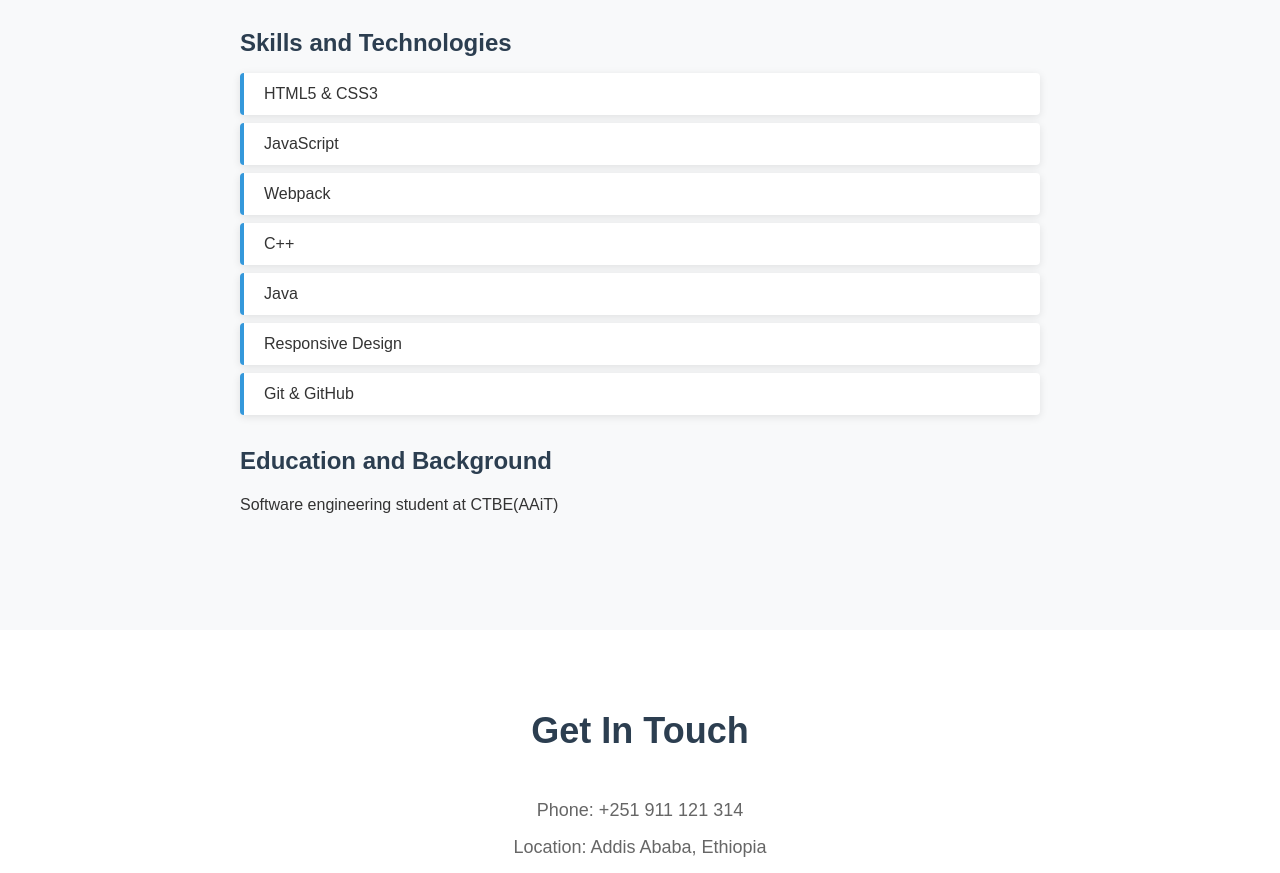
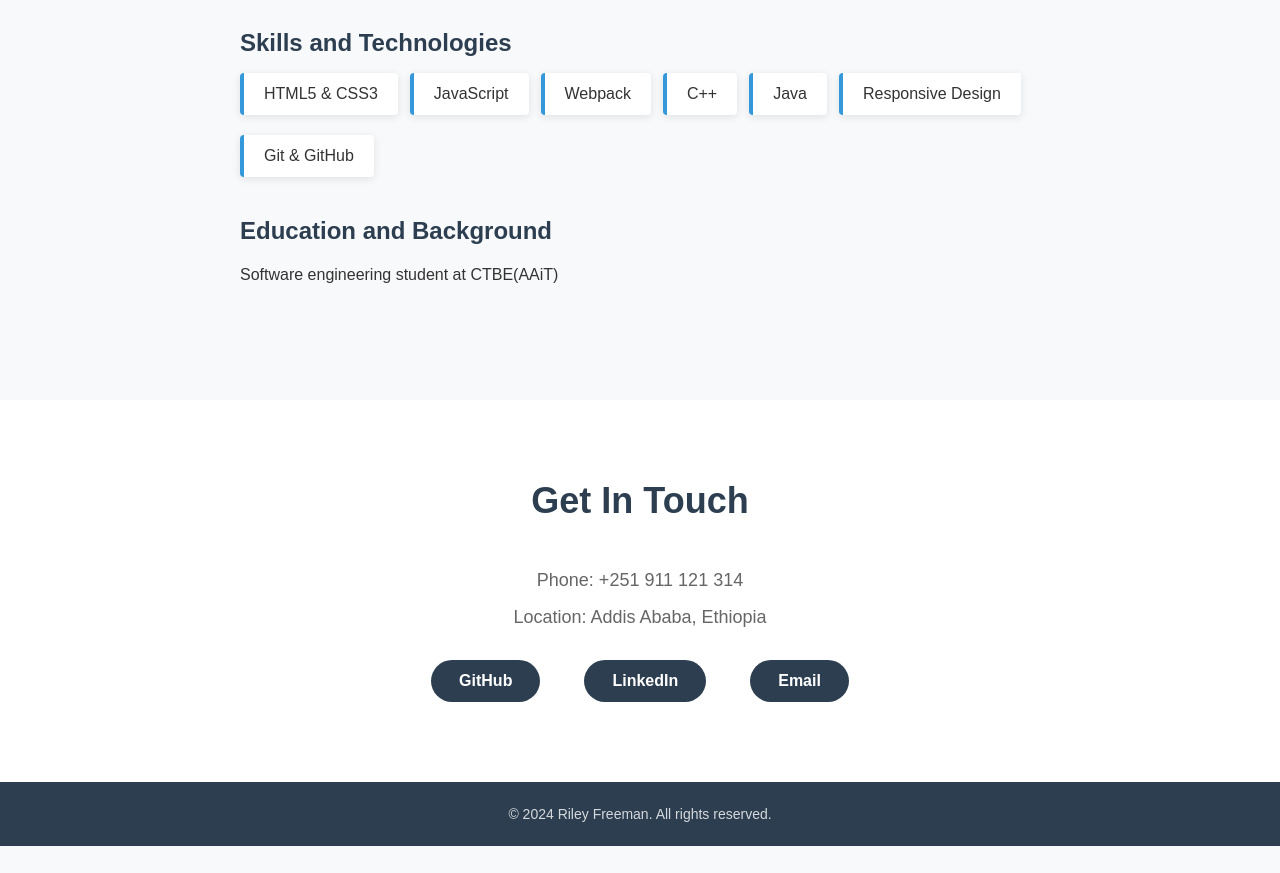
Before and after one commit to Basliel-Sisay/Home-Page, a plain HTML site: page index.html in a window 1280 px wide. Shown: the part 2719-3592 px from the top of the page. After the commit the page ends 3565 px from the top, so only its background shows below. Drawn offline with Linux system fonts and the light colour scheme.

Commit message:
Arranged the skills list using flex

```diff
--- a/home-page.css
+++ b/home-page.css
@@ -222,6 +222,9 @@ nav a:hover{
     color: rgb(44, 62, 80);
 }
 .skills ul{
+    display: flex;
+    flex-wrap: wrap;
+    gap:12px;
     list-style-type: none;
 }
 .skills li{
```
